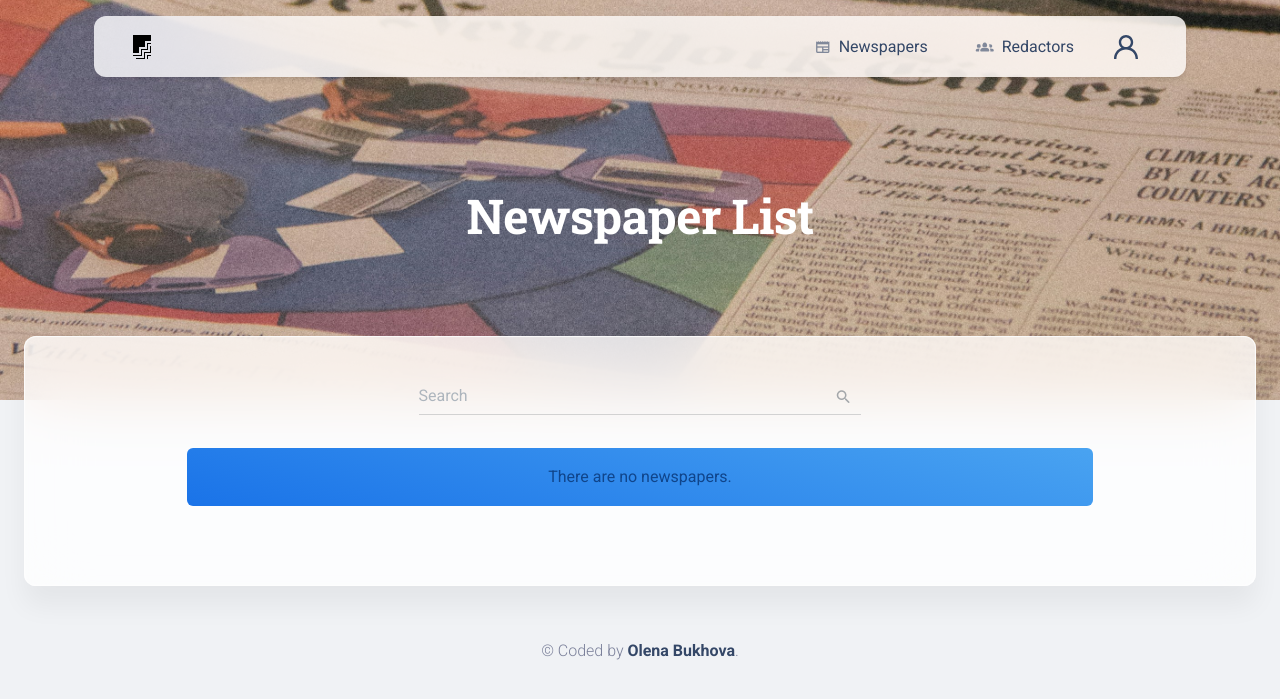
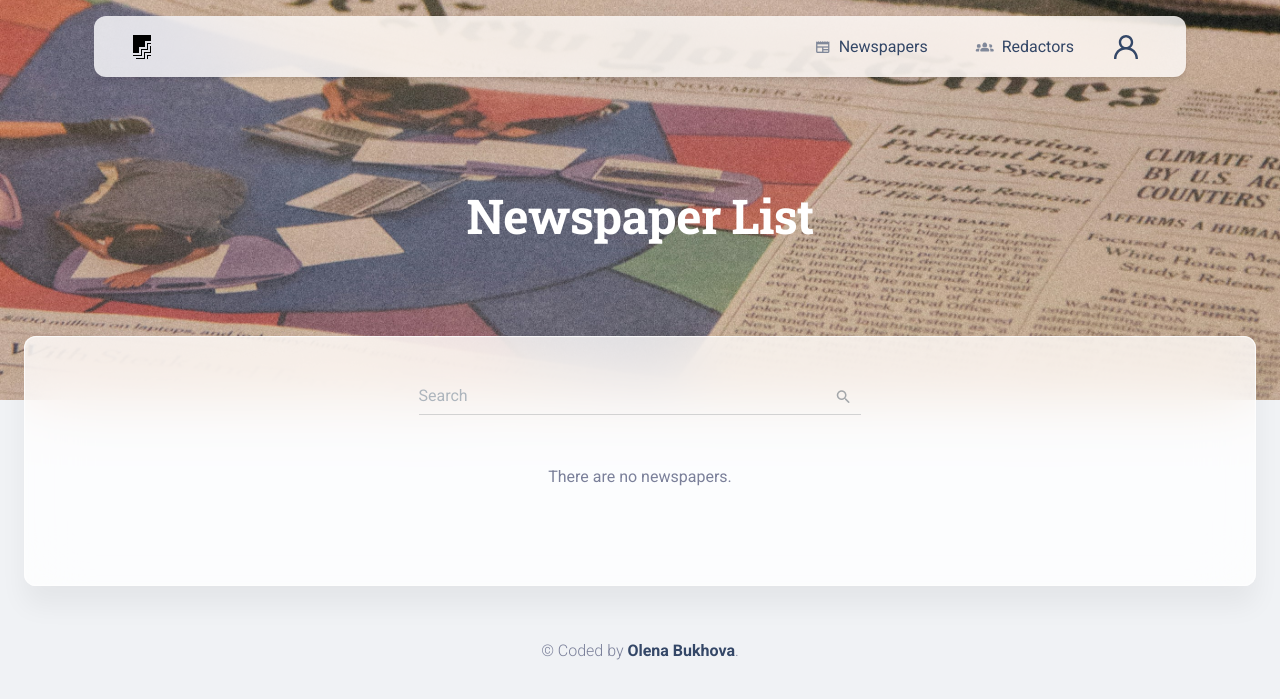
Before and after one commit to buhova/publication-tracking-system, a Django app: page /newspapers/ in a window 1280 px wide. Shown: the top 699 px of the page. Run offline with Django 5.2, Linux system fonts and the light colour scheme; the visitor is signed in with stand-in values (Sample User, id 1); data that the repository does not hold is empty; some libraries are stand-ins or nearby versions.

Commit message:
style(newspaper): remove blue background from alert when no newspapers found

```diff
--- a/templates/home/newspaper_list.html
+++ b/templates/home/newspaper_list.html
@@ -66,7 +66,7 @@
             </table>
           </div>
         {% else %}
-          <div class="alert alert-info text-center" role="alert">
+          <div class="alert text-center" role="alert">
             There are no newspapers.
           </div>
         {% endif %}
```
